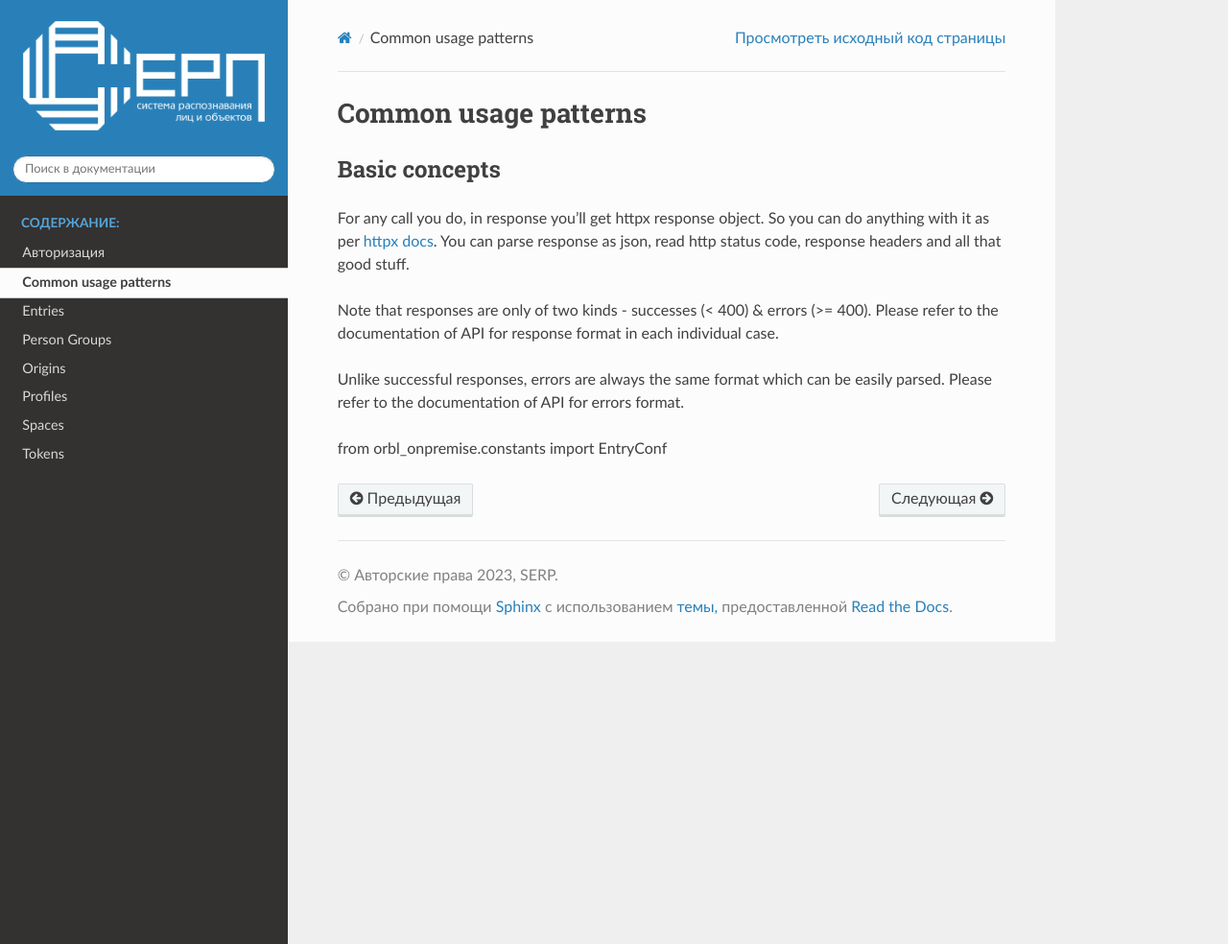
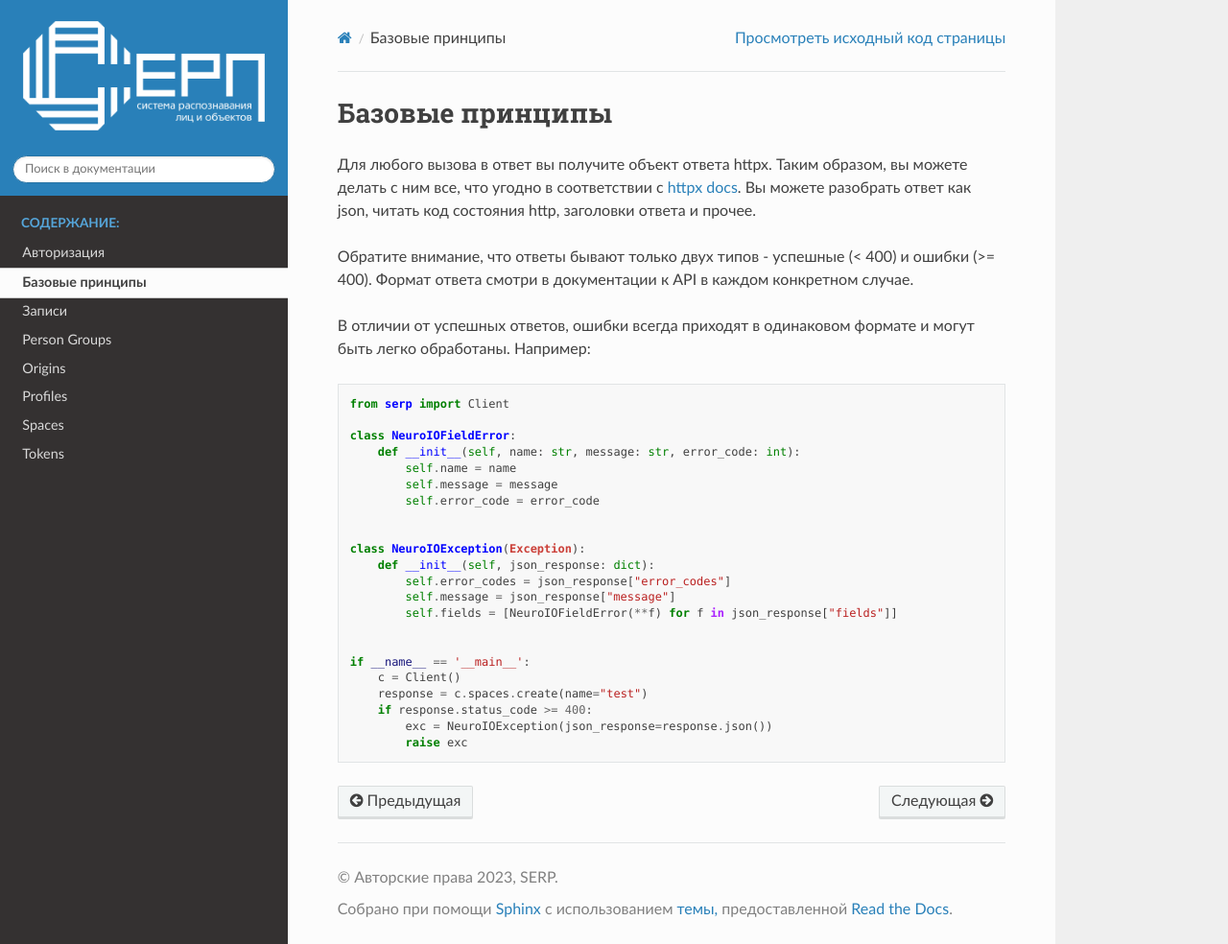
Before and after one commit to serptech/serp-python, a Sphinx documentation site: the page built from docs/source/basics.rst, in a window 1280 px wide and 984 px high. Shown: the whole window at 96% size. Built offline with Sphinx 7.4.7 and the Read the Docs theme 2.0.0, drawn with Linux system fonts in a browser that asks for light colours.

```diff
--- a/docs/source/basics.rst
+++ b/docs/source/basics.rst
@@ -1,21 +1,36 @@
-Common usage patterns
-=====================
+Базовые принципы
+================
 
-Basic concepts
-~~~~~~~~~~~~~~
+Для любого вызова в ответ вы получите объект ответа httpx. Таким образом,
+вы можете делать с ним все, что угодно в соответствии с `httpx docs <https://www.python-httpx.org/quickstart/>`_.
+Вы можете разобрать ответ как json, читать код состояния http, заголовки ответа и прочее.
 
-For any call you do, in response you’ll get httpx response object. So
-you can do anything with it as per `httpx
-docs <https://www.python-httpx.org/quickstart/>`__. You can parse
-response as json, read http status code, response headers and all that
-good stuff.
+Обратите внимание, что ответы бывают только двух типов - успешные (< 400) и ошибки (>= 400). Формат ответа смотри в документации к API в каждом конкретном случае.
 
-Note that responses are only of two kinds - successes (< 400) & errors
-(>= 400). Please refer to the documentation of API for response format
-in each individual case.
+В отличии от успешных ответов, ошибки всегда приходят в одинаковом формате и могут быть легко обработаны.
+Например:
 
-Unlike successful responses, errors are always the same format which can
-be easily parsed. Please refer to the documentation of API for errors
-format.
+.. code:: python
 
-from orbl_onpremise.constants import EntryConf
+    from serp import Client
+
+    class NeuroIOFieldError:
+        def __init__(self, name: str, message: str, error_code: int):
+            self.name = name
+            self.message = message
+            self.error_code = error_code
+
+
+    class NeuroIOException(Exception):
+        def __init__(self, json_response: dict):
+            self.error_codes = json_response["error_codes"]
+            self.message = json_response["message"]
+            self.fields = [NeuroIOFieldError(**f) for f in json_response["fields"]]
+
+
+    if __name__ == '__main__':
+        c = Client()
+        response = c.spaces.create(name="test")
+        if response.status_code >= 400:
+            exc = NeuroIOException(json_response=response.json())
+            raise exc
```
Also changed, not shown: README.md (+1 -1 lines), docs/source/authentication.rst (+9 -12 lines), docs/source/entries.rst (+54 -60 lines).
